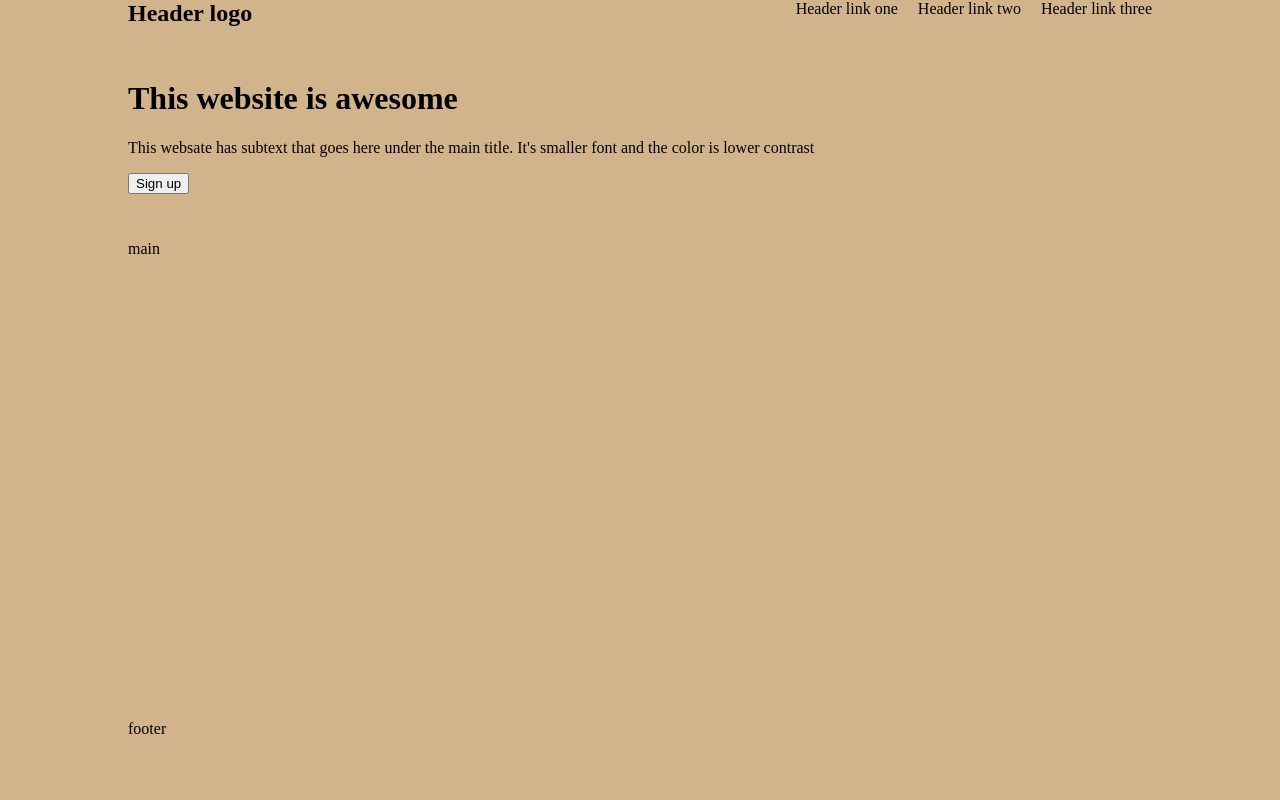
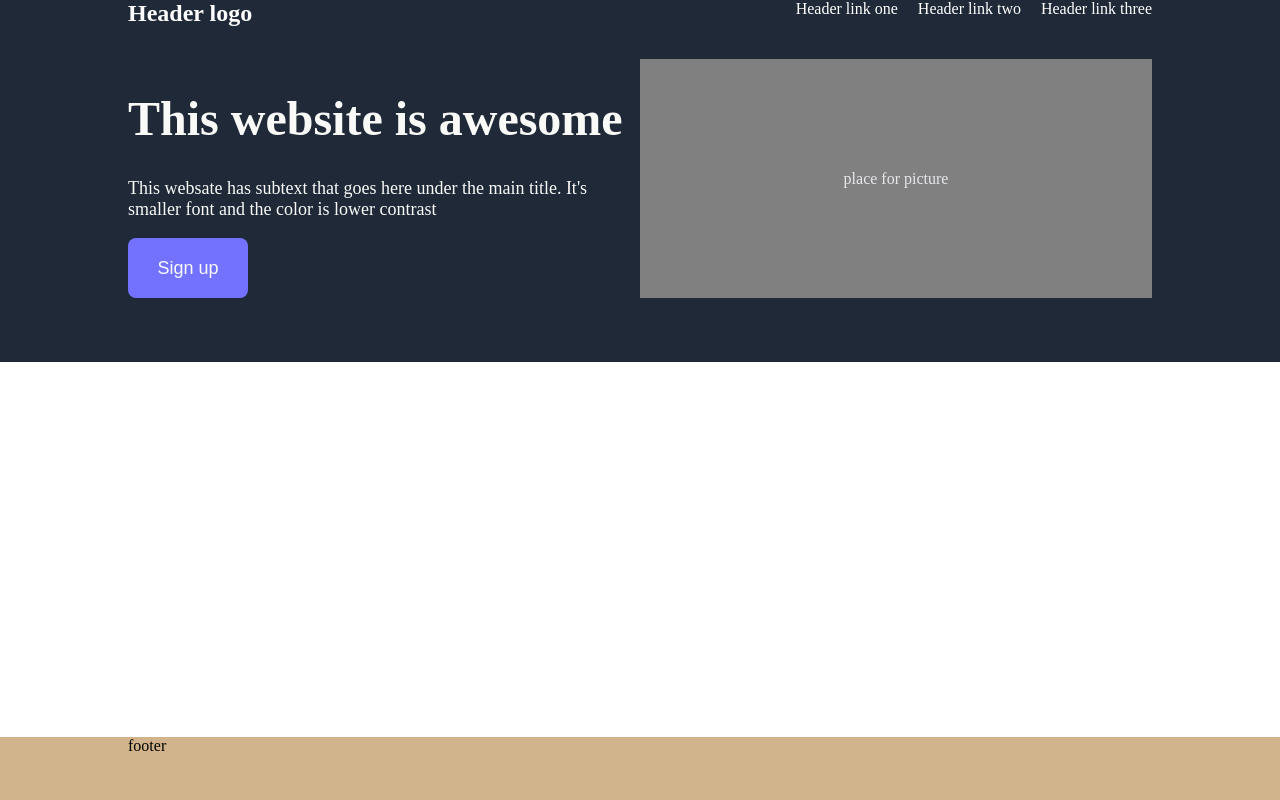
Before and after one commit to Unitato1/Project-Landing-Page, a plain HTML site: page index.html in a window 1280 px wide. Drawn offline with Linux system fonts and the light colour scheme.

Commit message:
Whole header done looking goood

```diff
--- a/index.html
+++ b/index.html
@@ -19,19 +19,32 @@
                 </ol>
             </div>
             <div class="header-bottom">
+                <div class="text-bottom">
                     <h1>This website is awesome</h1>
                     <p>This websate has subtext that goes here
                     under the main title. It's smaller font and the color is lower
                     contrast</p>
                     <button>Sign up</button>
+
                 </div>
-            <div>
-                <img src="" alt="">
+                <div class="picture">
+                    <p>
+                        place for picture
+                    </p>
+                </div>
             </div>
         </div>
     </header>
     <main>
-        main
+        <div class="cards">
+
+        </div>
+        <div class="quote">
+
+        </div>
+        <div class="call_for_action">
+
+        </div>
     </main>
     <footer>
         footer
--- a/styles.css
+++ b/styles.css
@@ -4,8 +4,7 @@
 
 body {
     margin: 0;
-    margin-left: 10vw;
-    margin-right: 10vw;
+
     padding: 0;
     background: tan;
     height: 100%;
@@ -14,9 +13,19 @@ body {
     align-items: stretch;
     box-sizing: border-box;
 }
-
+body > *{
+    padding-left: 10vw;
+    padding-right: 10vw;
+}
 header {
+    color: white;
     flex: 3 3 0;
+    background-color: #1f2937;
+    padding-bottom: 5%;
+}
+.header_container {
+    display: flex;
+    flex-direction: column;
 }
 .header-top{
     display: flex;
@@ -40,13 +49,44 @@ h2 {
     align-items: center;
     justify-content: end;
 }
-.header_container {
+.header-bottom {
+    display: flex;
+    color: #F9FAF8;
+}
+h1{
+    font-size: 48px;
+    font-weight: 900;
+}
+.text-bottom{
+    flex: 1 1 0;
+    font-size: 18px;
+}
+.picture {
+    display: flex;
+    justify-content: center;
+    align-items: center;
+    flex: 1 1 0;
+    color: #E5E7EB;
+    background-color: gray;
+}
+.text-bottom > button {
+    background-color: rgb(114, 114, 255);
+    border: 0;
+    color: #F9FAF8;
+    font-size: 18px;
+    width: 120px;
+    height: 60px;
+    border-radius: 8px;
+}
+
+main{
+    background-color: white;
+    flex: 6 6 0;
     display: flex;
     flex-direction: column;
 }
+main > div {
 
-main{
-    flex: 6 6 0;
 }
 
 footer {
```
Lines whose indentation alone changed are shown as unchanged.
